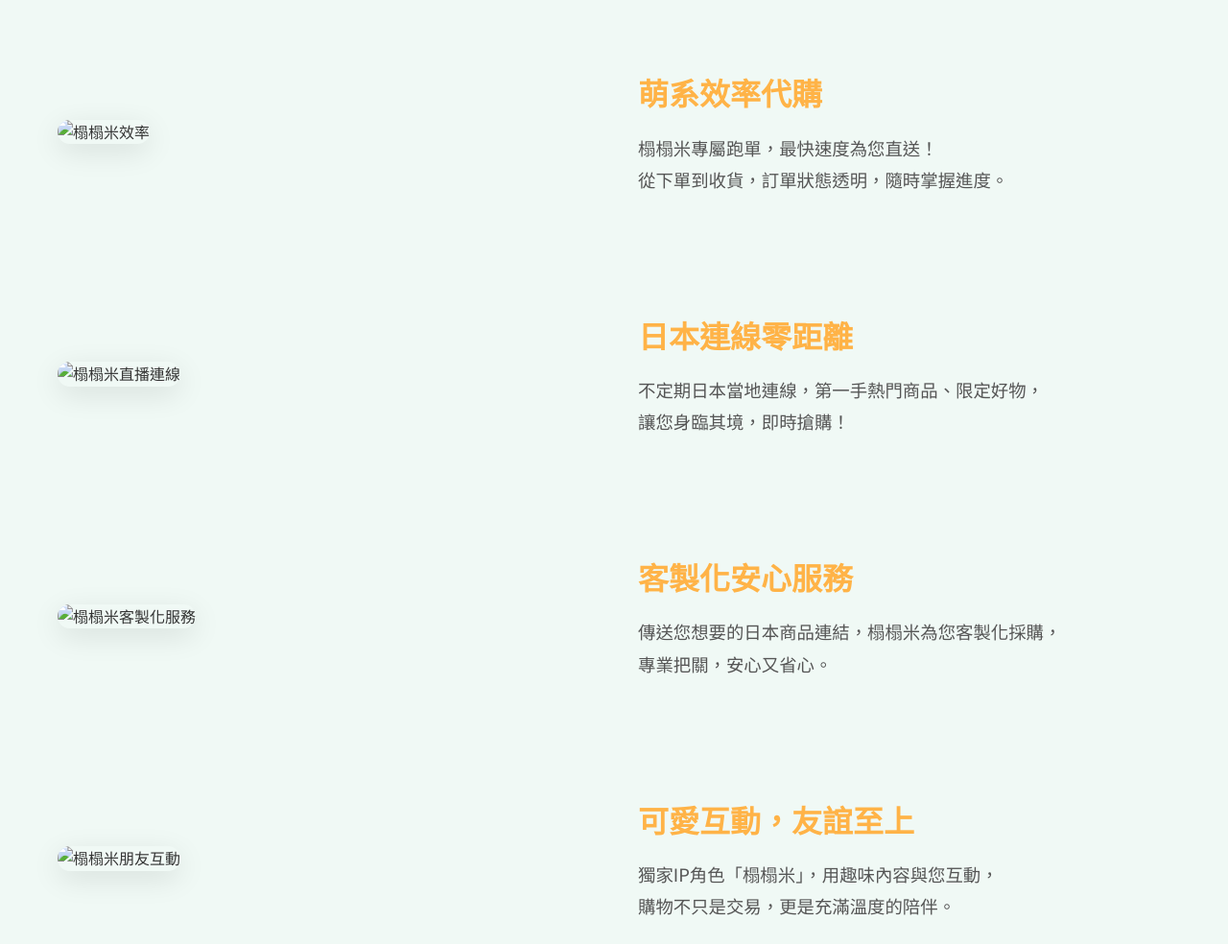
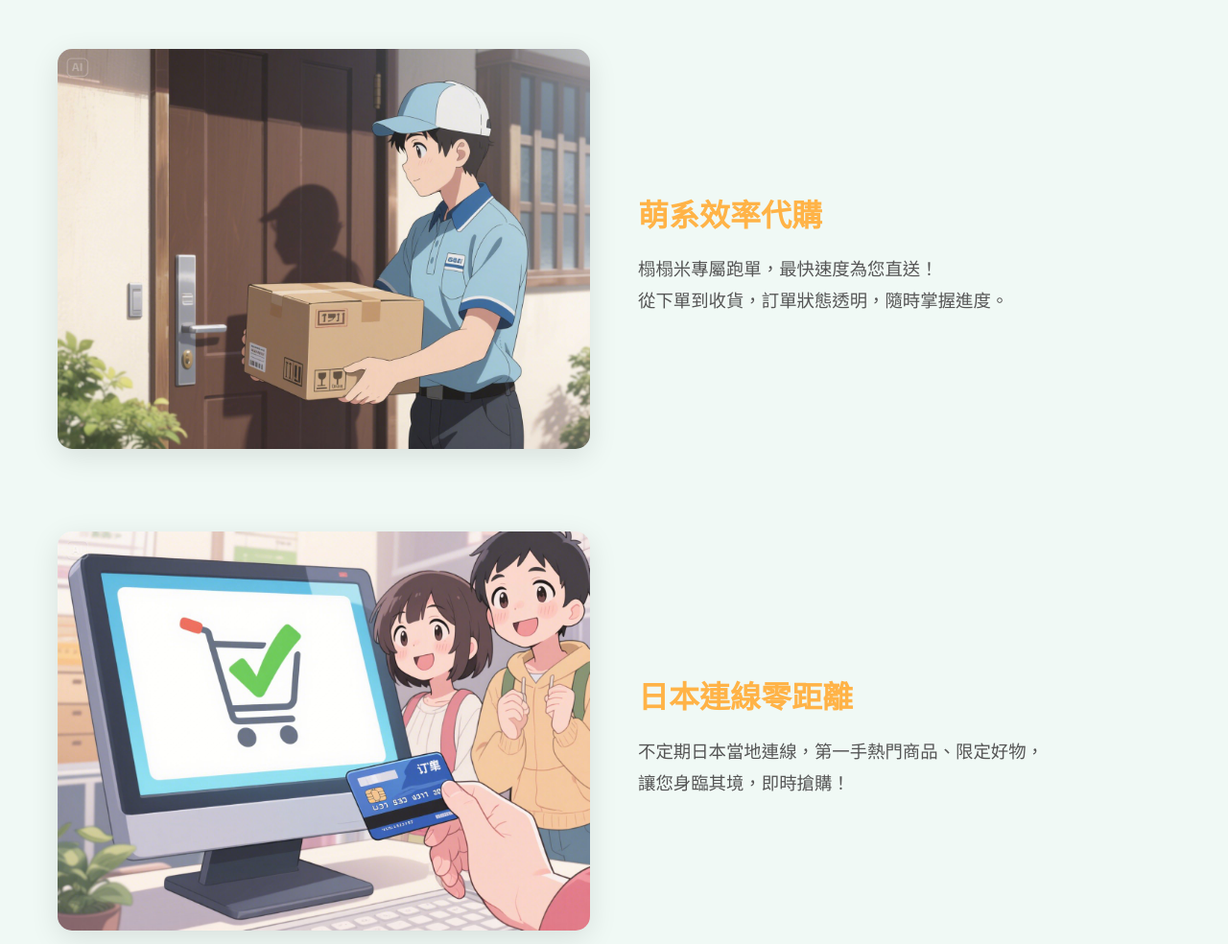
Before and after one commit to tatamigo/homepage, a plain HTML site: page index.html in a window 1280 px wide. Shown: the part 1360-2344 px from the top of the page at 96% size. Drawn offline with Linux system fonts and the light colour scheme.

Commit message:
Update index.html

```diff
--- a/index.html
+++ b/index.html
@@ -80,13 +80,13 @@
                         從下單到收貨，訂單狀態透明，隨時掌握進度。</p>
                 </div>
                 <div class="solution-image">
-                    <img src="delivery.png" alt="榻榻米效率">
+                    <img src="delivery.jpeg" alt="榻榻米效率">
                 </div>
             </div>
 
             <div class="solution-item">
                 <div class="solution-image">
-                    <img src="shopping.png" alt="榻榻米直播連線">
+                    <img src="shopping.jpeg" alt="榻榻米直播連線">
                 </div>
                 <div class="solution-text">
                     <h3>日本連線零距離</h3>
@@ -102,13 +102,13 @@
                         專業把關，安心又省心。</p>
                 </div>
                 <div class="solution-image">
-                    <img src="customer.png" alt="榻榻米客製化服務">
+                    <img src="customer.jpeg" alt="榻榻米客製化服務">
                 </div>
             </div>
 
             <div class="solution-item">
                 <div class="solution-image">
-                    <img src="tatamiandfriend.png" alt="榻榻米朋友互動">
+                    <img src="tatamiandfriend.jpeg" alt="榻榻米朋友互動">
                 </div>
                 <div class="solution-text">
                     <h3>可愛互動，友誼至上</h3>
```
